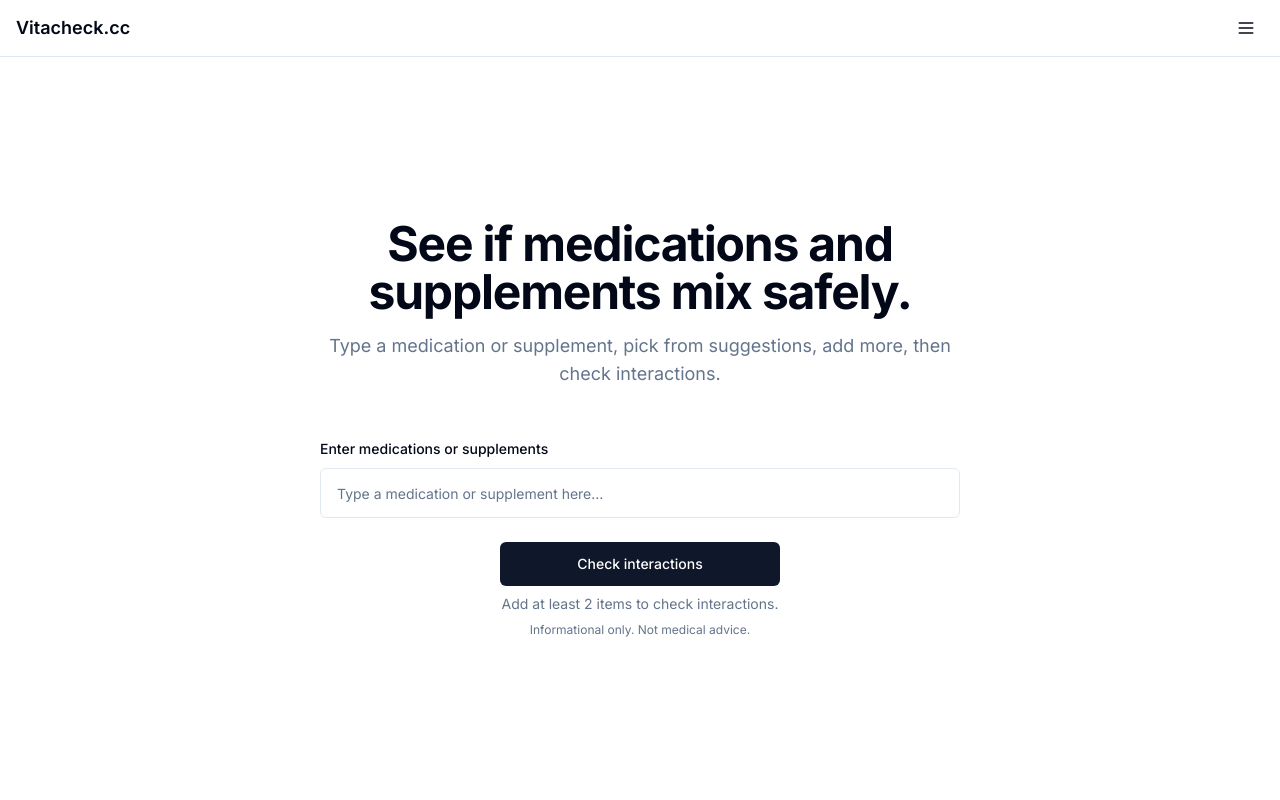
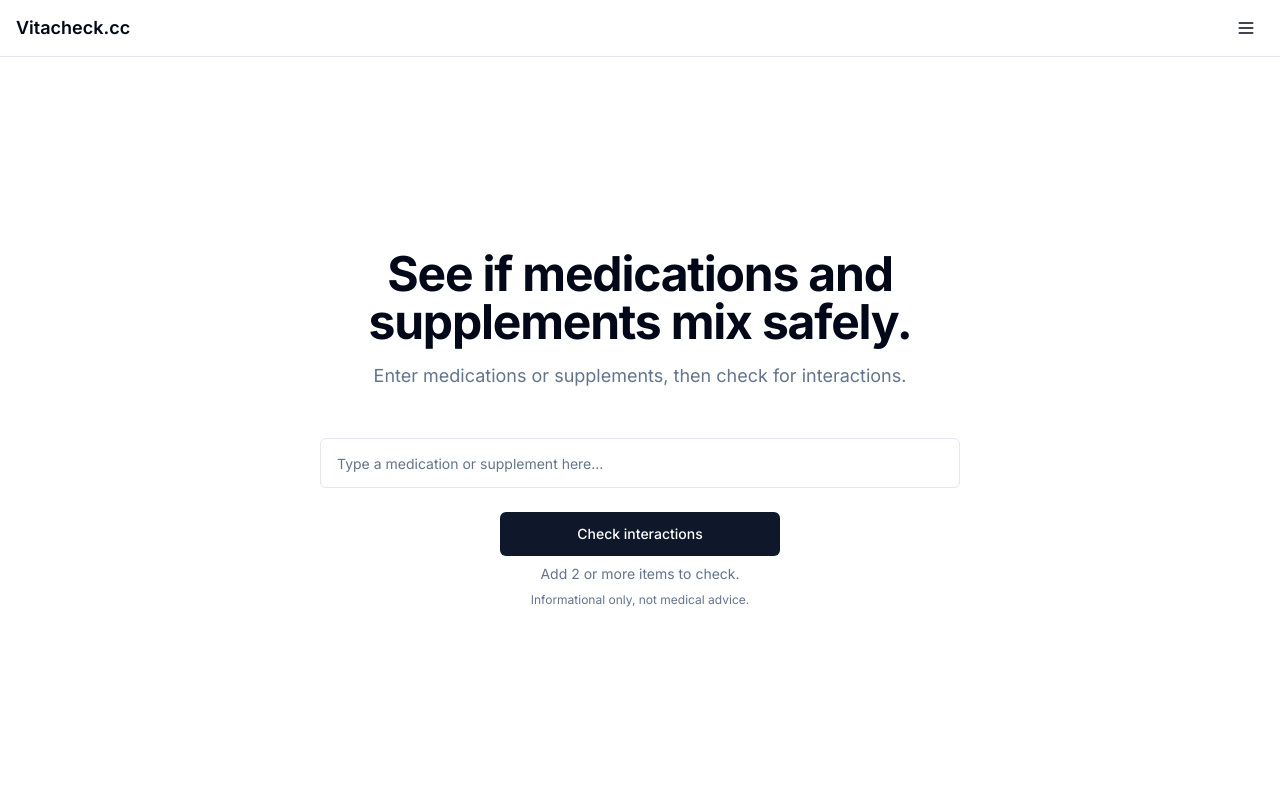
Before and after one commit to JLCurtsinger/Vitacheck-next, a Next.js app: page / in a window 1280 px wide. Shown: the top 800 px of the page. Built offline with nearby package versions, Linux system fonts and the light colour scheme.

Commit message:
Update helper text and labels in HomePage component for clarity. Simplify instructions for adding items and checking interactions, and improve disclaimer wording for better readability.

```diff
--- a/app/page.tsx
+++ b/app/page.tsx
@@ -22,7 +22,7 @@ export default function HomePage() {
 
   const getHelperText = () => {
     if (selectedItems.length === 0) {
-      return "Add at least 2 items to check interactions."
+      return "Add 2 or more items to check."
     }
     if (selectedItems.length === 1) {
       return "Add one more item."
@@ -39,8 +39,8 @@ export default function HomePage() {
             See if medications and supplements mix safely.
           </h1>
           <p className="text-base sm:text-lg text-muted-foreground">
-            Type a medication or supplement, pick from suggestions, add more,
-            then check interactions.
+            Enter medications or supplements,
+            then check for interactions.
           </p>
         </div>
 
@@ -50,7 +50,7 @@ export default function HomePage() {
             items={selectedItems}
             onItemsChange={setSelectedItems}
             suggestions={mockSuggestions}
-            label="Enter medications or supplements"
+            // label="Enter medications or supplements"
             placeholder="Type a medication or supplement here..."
           />
 
@@ -71,7 +71,7 @@ export default function HomePage() {
             )}
             {/* Disclaimer */}
             <p className="text-xs text-muted-foreground">
-              Informational only. Not medical advice.
+              Informational only, not medical advice.
             </p>
           </div>
         </div>
```
